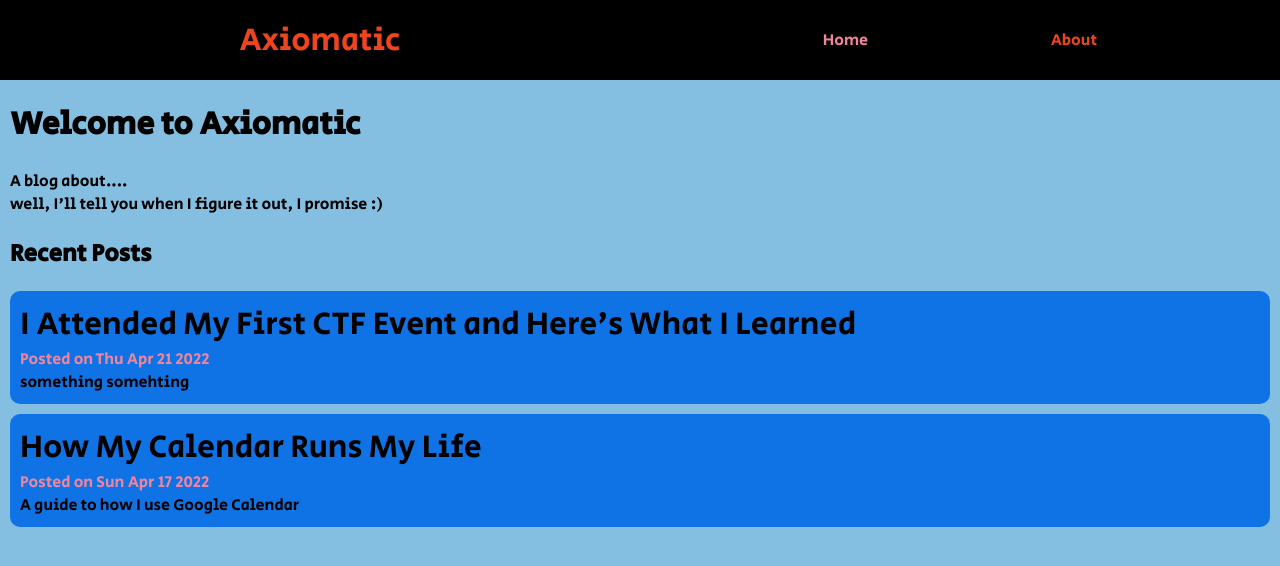
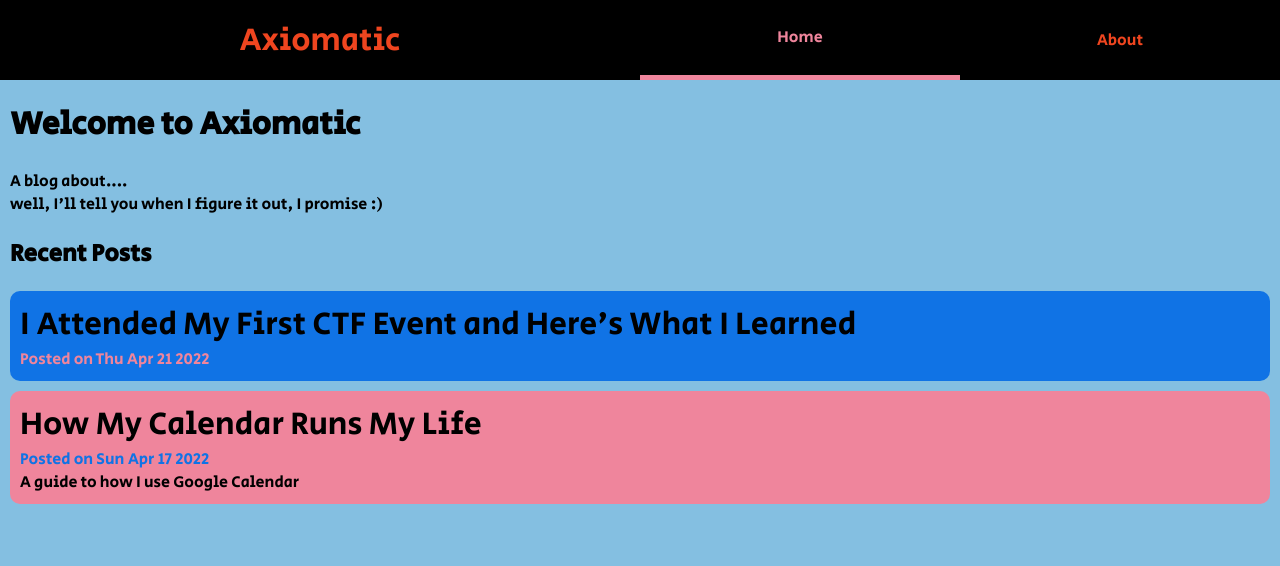
Before and after one commit to The5thAxiom/axiomatic-blog, a React (Create React App) app: page / in a window 1280 px wide. Shown: the top 566 px of the page. Built offline with nearby package versions, Linux system fonts and the light colour scheme.

Commit message:
visual changes

```diff
--- a/src/components/blogPostCard.css
+++ b/src/components/blogPostCard.css
@@ -2,8 +2,15 @@
     margin: 10px 0;
 }
 
+.blog-post-card.alpha > a {
+    background-color: var(--main-blue);
+}
+.blog-post-card.beta > a {
+    background-color: var(--main-pink);
+    /* background-color: var(--main-blue); */
+}
+
 .blog-post-card > a {
-    background-color: var(--main-blue);
     border-radius: 10px;
     cursor: pointer;
     color: black !important;
@@ -17,8 +24,13 @@
     font-size: 2rem;
 }
 
-.blog-post-card .date-posted {
+.blog-post-card.alpha .date-posted {
     color: var(--main-pink);
+}
+
+.blog-post-card.beta .date-posted {
+    color: var(--main-blue);
+    /* color: var(--main-pink); */
 }
 
 /* .blog-post-card .blurb {
--- a/src/components/blogPostCard.tsx
+++ b/src/components/blogPostCard.tsx
@@ -10,17 +10,22 @@ export default function BlogPostCard({
     title,
     datePosted,
     blurb,
-}: BlogPostData) {
+    className,
+}: BlogPostData & { className?: string }) {
     return (
-        <section className='blog-post-card'>
+        <section className={`blog-post-card ${className}`}>
             <NavLink to={`/post/${id}`}>
                 <span className='title'>{title}</span>
                 <br />
                 <span className='date-posted'>
                     Posted on {datePosted.toDateString()}
                 </span>
-                <br />
-                <span className='blurb'>{blurb}</span>
+                {blurb && (
+                    <>
+                        <br />
+                        <span className='blurb'>{blurb}</span>
+                    </>
+                )}
             </NavLink>
         </section>
     );
--- a/src/components/navbar.css
+++ b/src/components/navbar.css
@@ -1,9 +1,7 @@
 #navbar {
     background-color: black;
-    height: 10vh;
 
     display: flex;
-    flex-direction: row;
     align-items: center;
     justify-content: space-evenly;
     user-select: none; /* supported by Chrome and Opera */
@@ -31,12 +29,40 @@
     justify-content: space-evenly;
 }
 
-#navbar-links > a.current-page {
-    color: var(--main-pink);
+#navbar-links > a {
+    width: 100%;
+    display: flex;
+    align-items: center;
+    justify-content: center;
     text-decoration: none;
 }
 
-#navbar-links > a.other-page {
-    color: var(--main-orange);
-    text-decoration: none;
+#navbar-links > a:hover {
+    color: var(--main-pink);
 }
+
+#navbar-links > a.current-page {
+    color: var(--main-pink);
+    border-bottom: var(--main-pink) 5px solid;
+    height: calc(100% - 5px);
+}
+
+/* #navbar-links > a.other-page {
+
+} */
+
+/* *** PCs *** */
+@media only screen and (min-width: 600px) {
+    #navbar {
+        flex-direction: row;
+        height: 10vh;
+    }
+}
+
+/* *** Phones *** */
+@media only screen and (max-width: 600px) {
+    #navbar {
+        flex-direction: column;
+        height: 15vh;
+    }
+}
--- a/src/index.css
+++ b/src/index.css
@@ -7,3 +7,9 @@ main {
     width: calc(100vw - 20px);
     margin: 10px;
 }
+
+/* .blog-post-cards {
+    display: flex;
+    row-gap: 10px;
+    column-gap: 10px;
+} */
--- a/src/pages/home.tsx
+++ b/src/pages/home.tsx
@@ -1,5 +1,5 @@
 import React from 'react';
-import { NavLink } from 'react-router-dom';
+import { idText } from 'typescript';
 import BlogPostCard from '../components/blogPostCard';
 import { posts } from '../posts';
 
@@ -13,15 +13,21 @@ export default function Home() {
                 well, I'll tell you when I figure it out, I promise :)
             </p>
             <h2>Recent Posts</h2>
+            <div className='blog-post-cards'>
                 {posts.length > 0 ? (
                     posts
                         .reverse()
                         .map((post, index) => (
-                        <BlogPostCard key={index} {...post} />
+                            <BlogPostCard
+                                key={index}
+                                {...post}
+                                className={index % 2 === 0 ? 'alpha' : 'beta'}
+                            />
                         ))
                 ) : (
                     <p>nothing found :(</p>
                 )}
+            </div>
         </>
     );
 }
--- a/src/posts.tsx
+++ b/src/posts.tsx
@@ -1,7 +1,7 @@
 export type BlogPostData = {
     title: string;
     id: string;
-    blurb: string;
+    blurb?: string;
     datePosted: Date;
     dateEdited: Date;
     content: JSX.Element;
@@ -11,7 +11,7 @@ export const posts: BlogPostData[] = [
     {
         title: "I Attended My First CTF Event and Here's What I Learned",
         id: 'cyber-defenders-ctf',
-        blurb: 'something somehting',
+        // blurb: '',
         datePosted: new Date(2022, 3, 21),
         dateEdited: new Date(2022, 3, 21),
         content: (
```
Lines whose indentation alone changed are shown as unchanged.
